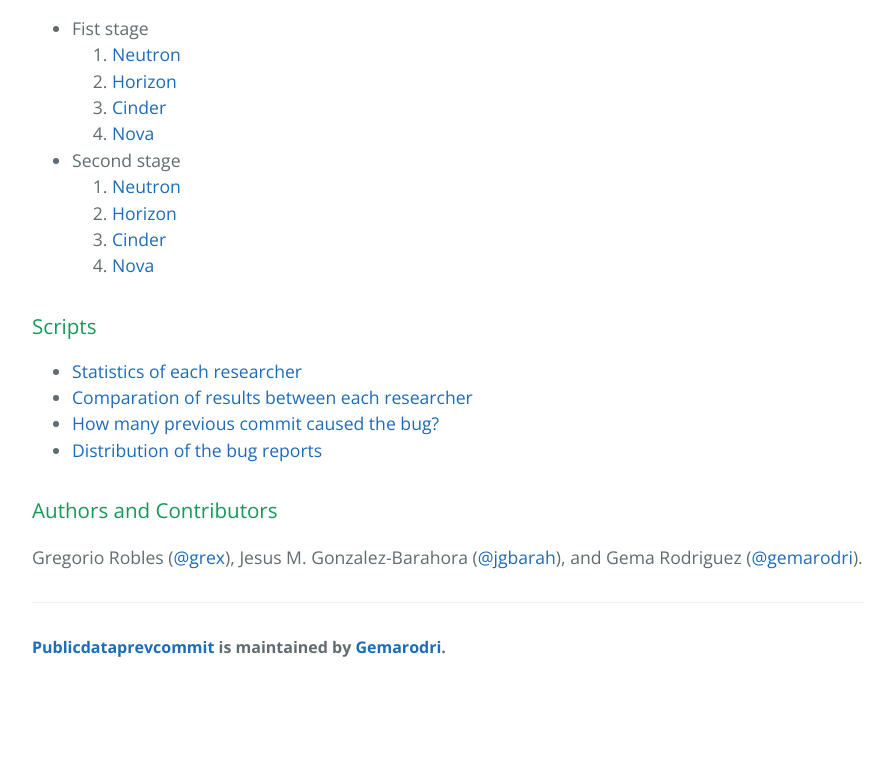
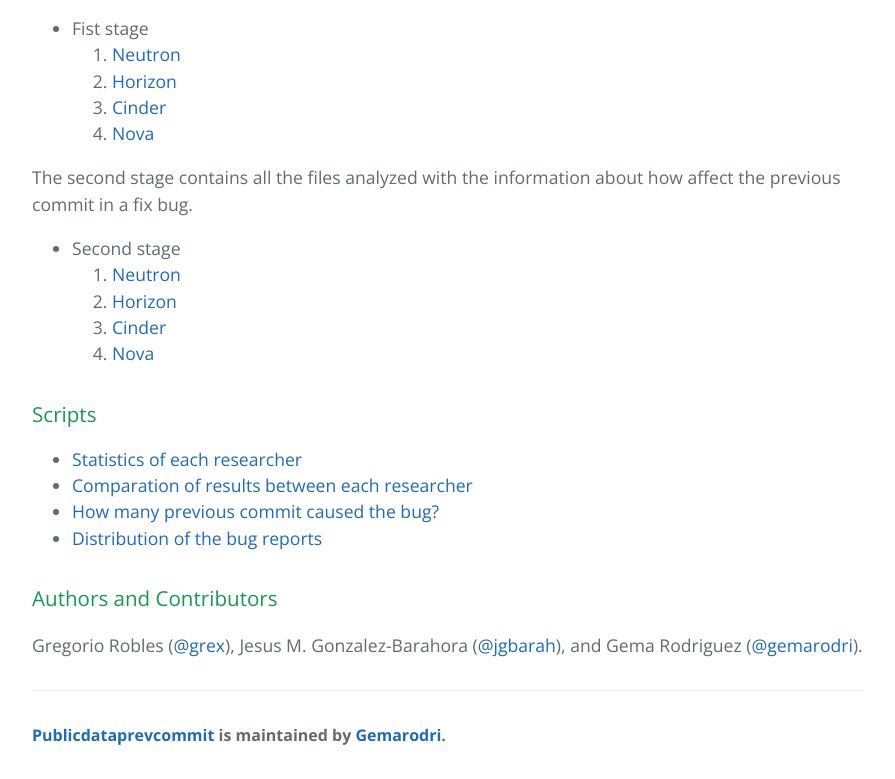
Before and after one commit to Gemarodri/2016-ICSME-prevcommit, a plain HTML site: page index.html in a window 1280 px wide. Shown: the part 805-1584 px from the top of the page, without its empty margins (192-1087 px from the left). Before the commit the page ends 1496 px from the top, so only its background shows below. Drawn offline with nearby package versions, Linux system fonts and the light colour scheme.

Commit message:
changed index

```diff
--- a/index.html
+++ b/index.html
@@ -41,7 +41,10 @@
 	    <li><a href="https://github.com/Gemarodri/2016-msr-prevcommit/tree/gh-pages/TicketsAnalyzedCinder">Cinder</li>
 	    <li><a href="https://github.com/Gemarodri/2016-msr-prevcommit/tree/gh-pages/TicketsAnalyzedNova">Nova</a></li>
 	</ol>
-  <li>Second stage
+  </ul>
+  <p>The second stage contains all the files analyzed with the information about how affect the previous commit in a fix bug. </p>
+  <ul>
+  <li>Second stage</li>
   	<ol>
 	    <li><a href="https://github.com/Gemarodri/PrevCommitNeutron">Neutron</li>
 	    <li><a href="https://github.com/Gemarodri/PrevCommitHorizon">Horizon</li>
```
